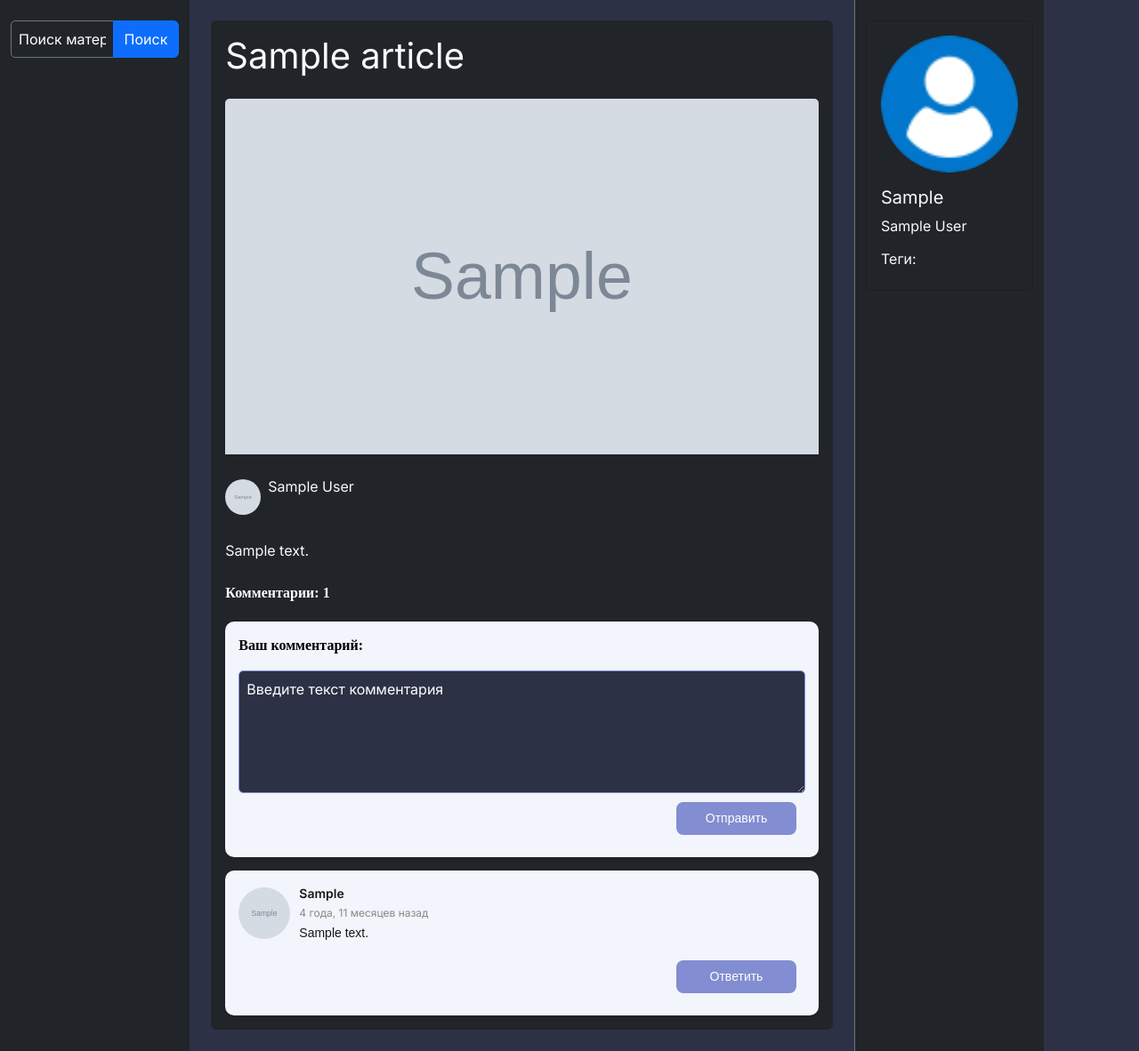
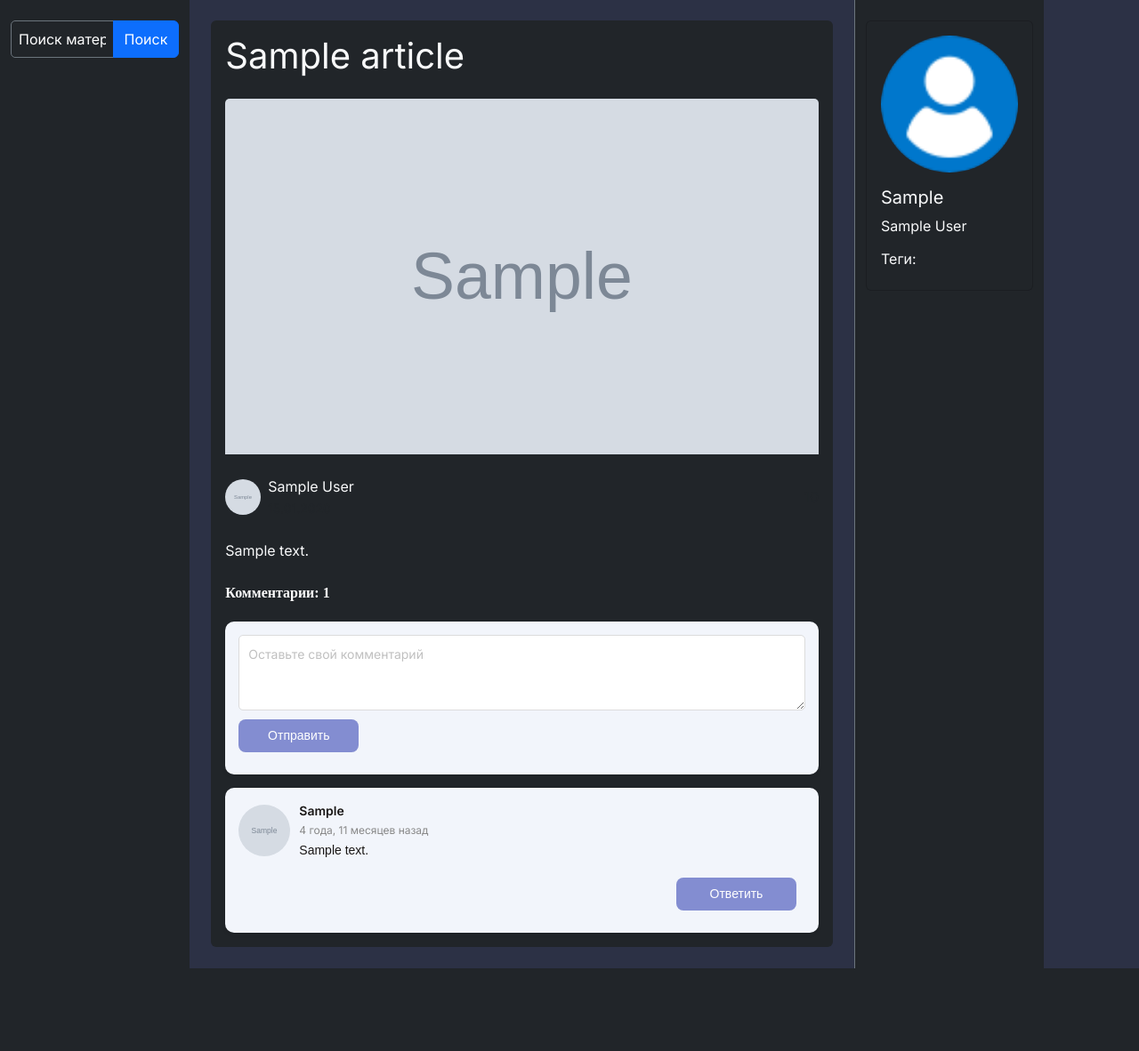
Before and after one commit to sonechkak/mentor_project, a Django app: a page that uses src/templates/blog/includes/add_comment.html in a window 1280 px wide. Shown: the part 86-1268 px from the top of the page at 89% size. After the commit the page ends 1175 px from the top, so only its background shows below. Run offline with Django 5.2, Linux system fonts and the light colour scheme; a user stored in the database is signed in; tables that the repository leaves empty hold one stand-in row (values such as "Sample post"); grey boxes marked "Sample" are stand-in pictures; parts of the project's set-up code (start-up, migrations or seed data) failed here and were passed over.

Commit message:
add options for answering to comments and fix add comment format

```diff
--- a/src/apps/blog/forms.py
+++ b/src/apps/blog/forms.py
@@ -10,7 +10,7 @@ class AddCommentForm(forms.ModelForm):
     class Meta:
         model = Comment
         fields = ['html_content']
-        widgets = {'html_content': forms.Textarea(attrs={'class': 'form-control',
-                                                         'placeholder': "Введите текст комментария",
-                                                         'rows': 5})}
+        widgets = {'html_content': forms.Textarea(attrs={'class': 'form-control custom-textarea',
+                                                         'placeholder': "Оставьте свой комментарий",
+                                                         'rows': 3,})}
         labels = {'html_content': 'Комментарий'}
--- a/src/apps/blog/urls.py
+++ b/src/apps/blog/urls.py
@@ -6,5 +6,5 @@ app_name = "blog"
 urlpatterns = [
     path("<slug:slug>/", views.ArticleDetail.as_view(), name="article_detail"),
     path("", views.ArticleListView.as_view(), name="article_list"),
-    path("<slug:slug>/comment/add/<int:pk>/", views.AddCommentView.as_view(), name="add_comment")
+    path("<slug:slug>/comment", views.AddCommentView.as_view(), name="add_comment"),
 ]
--- a/src/apps/blog/views.py
+++ b/src/apps/blog/views.py
@@ -73,23 +73,45 @@ class BaseCommentView:
     model = Comment
 
     def get_success_url(self):
+        # Получаем статью из текущего комментария и возвращаем на её детальную страницу
         article = Article.objects.get(pk=self.object.article.pk)
         return reverse(
             "blog:article_detail",
             kwargs={"slug": article.slug},
         )
 
+
 class AddCommentView(BaseCommentView, CreateView):
     form_class = AddCommentForm
+    template_name = "add_comment.html"
+
+    def get_context_data(self, **kwargs):
+        context = super().get_context_data(**kwargs)
+        # Передаём None как значение родительского комментария по умолчанию
+        context["parent_comment"] = None
+        return context
 
     def form_valid(self, form):
         if self.request.user.is_authenticated:
+            # Создаем объект комментария, не сохраняя его в базу
             comment = form.save(commit=False)
             comment.author = self.request.user
-            comment.article = Article.objects.get(pk=self.kwargs.get("pk"))
-            comment.parent_comment = None
+            # Устанавливаем статью для комментария
+            comment.article = Article.objects.get(slug=self.kwargs.get("slug"))
+
+            # Проверяем, есть ли parent_comment_id в запросе
+            parent_comment_id = self.request.POST.get("parent_comment_id")
+            if parent_comment_id:
+                try:
+                    # Устанавливаем родительский комментарий, если он существует
+                    comment.parent_comment = Comment.objects.get(pk=parent_comment_id)
+                except Comment.DoesNotExist:
+                    messages.error(self.request, "Родительский комментарий не найден.")
+                    return redirect(self.get_success_url())
+
+            # Сохраняем комментарий в базу
             comment.save()
             return super().form_valid(form)
         else:
             messages.error(self.request, "Пожалуйста, войдите в систему.")
-            return redirect('accounts:login')
+            return redirect("accounts:login")
--- a/src/static/css/blog/comments.css
+++ b/src/static/css/blog/comments.css
@@ -1,6 +1,6 @@
 @font-face {
   font-family: 'Suboleya Regular';
-  src: url('fonts/SuboleyaRegular.ttf') format('ttf');
+  src: url('static/fonts/SuboleyaRegular.ttf') format('ttf');
 }
 
 .hidden { display: none !important; }
@@ -22,21 +22,6 @@
     color: white;
 }
 
-.comment_welcome_input {
-    left: 0px;
-    top: 1px;
-    /* main text/Montserrat/SemiBold */
-    font-family: 'Montserrat', serif;
-    font-style: normal;
-    font-weight: 600;
-    font-size: 16px;
-    line-height: 150%;
-    /* identical to box height, or 24px */
-    display: flex;
-    align-items: center;
-    /* Gray_01/450 #1F1F1F*/
-    color: black;
-}
 
 /* Блок с комментариями */
 .comment_blocks {
@@ -118,9 +103,10 @@
     text-align: center; /* Выравнивание текста по центру */
 }
 
-/* Один блок комментариев */
+/* Один блок ответов на комментарии */
 .answer_one_block {
     margin-left: 40px; /* Дополнительный отступ слева */
+    margin-bottom: 10px; /* Отступ между блоками */
     display: flex; /* Flex-контейнер для компонентов блока */
     flex-direction: column; /* Вертикальное выравнивание */
     background: #F2F5FB; /* Фоновый цвет блока */
@@ -135,6 +121,15 @@
     align-items: center;       /* Центрируем элементы вертикально */
     gap: 10px;                  /* Промежуток между элементами */
     padding: 10px;              /* Внутренний отступ */
+}
+
+.left_block {
+    display: flex;
+    justify-content: flex-start; /* Распределение элементов по ширине */
+    align-items: center;       /* Центрируем элементы вертикально */
+    gap: 10px;                  /* Промежуток между элементами */
+    padding: 10px;              /* Внутренний отступ */
+    margin-left: -10px;
 }
 
 /* Базовые стили для кнопки */
@@ -183,3 +178,39 @@
   color: #40446F; /* Меняем цвет текста при наведении */
   text-decoration: underline; /* Добавляем подчеркивание */
 }
+
+/* Стили текстового поля */
+.custom-textarea {
+    background-color: #ffffff; /* Белый фон */
+    color: #808080; /* Серый текст */
+    border: 1px solid #dcdcdc; /* Светло-серая рамка */
+    border-radius: 5px; /* Закруглённые углы */
+    padding: 10px; /* Внутренние отступы */
+    font-size: 14px; /* Размер текста */
+    width: 100%; /* Поле растягивается на всю ширину */
+    box-shadow: none; /* Убираем тень, если она есть */
+    transition: border-color 0.3s ease; /* Плавный переход рамки */
+    caret-color: #838DD1; /* Голубой цвет каретки */
+}
+
+/* Стили текста при вводе */
+.custom-textarea::placeholder {
+    color: #c0c0c0; /* Цвет текста подсказки (светло-серый) */
+}
+
+/* Убираем изменения при наведении */
+.custom-textarea:hover {
+    background-color: #ffffff; /* Сохраняем белый фон */
+    border: 1px solid #dcdcdc; /* Остаётся светло-серая рамка */
+    color: #808080; /* Серый текст */
+}
+
+/* Убираем изменения при фокусе */
+.custom-textarea:focus {
+    outline: none; /* Убираем стандартное выделение */
+    background-color: #ffffff; /* Сохраняем белый фон */
+    color: #808080; /* Серый текст */
+    border: 1px solid #808080; /* Серый цвет рамки при фокусе */
+    box-shadow: 0 0 5px rgba(128, 128, 128, 0.5); /* Мягкая тень */
+    outline: none; /* Убираем стандартное выделение */
+}
--- a/src/templates/blog/includes/add_comment.html
+++ b/src/templates/blog/includes/add_comment.html
@@ -1,15 +1,21 @@
 {% load static %}
 
+{% if user.is_authenticated %}
+    <form method="post" enctype="multipart/form-data" action="{% url "blog:add_comment" slug=article.slug %}">
+        {% csrf_token %}
 
-    {% if user.is_authenticated %}
-        <form method="post" enctype="multipart/form-data" action="{% url "blog:add_comment" slug=article.slug pk=article.pk %}">
-            {% csrf_token %}
-            <p class="comment_welcome_input"> Ваш комментарий:</p>
+        <!-- Поле ввода комментария -->
         {{ comment_form.html_content }}
-            <div class="right_block">
+
+        <!-- Скрытое поле для передачи идентификатора родителя -->
+        <input type="hidden" name="parent_comment_id" value="{{ parent_comment.id|default:'' }}" />
+
+        <div class="left_block">
+
             <button class="send_button" type="submit">Отправить</button>
+
         </div>
     </form>
 {% else %}
-        <p><a href="{% url 'accounts:login' %}">Войдите</a> чтобы добавить комментарий.</p>
+    <p><a href="{% url 'accounts:login' %}">Войдите</a>, чтобы добавить комментарий.</p>
 {% endif %}
```
Also changed, not shown: src/templates/blog/includes/comments_list.html (+39 -35 lines), src/static/img/Rectangle.png (added). Lines whose indentation alone changed are shown as unchanged.
